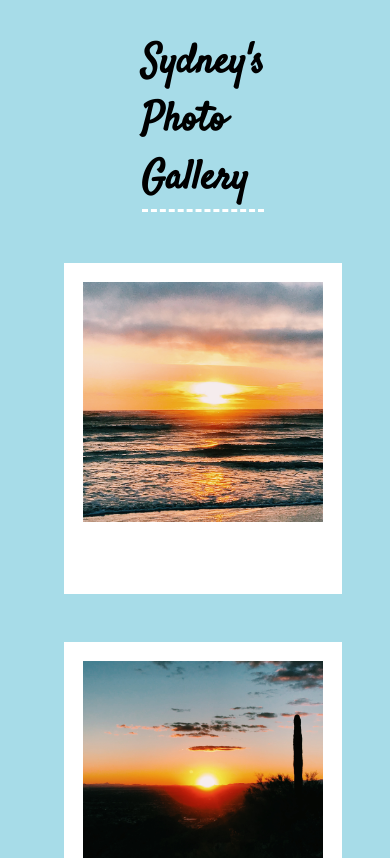
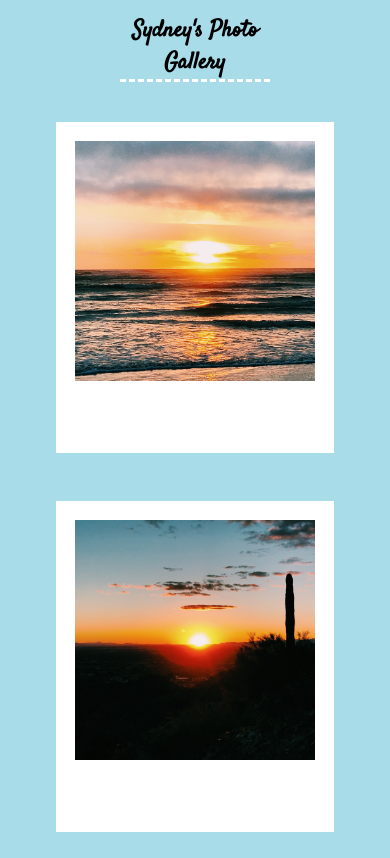
Before and after one commit to wansyd20/photo-gallery-project, a plain HTML site: page index.html in a window 390 px wide. Shown: the top 858 px of the page. Drawn offline with Linux system fonts and the light colour scheme.

Commit message:
Adjusting header size

```diff
--- a/index.html
+++ b/index.html
@@ -4,10 +4,12 @@
     <link href="https://fonts.googleapis.com/css?family=Satisfy&display=swap" rel="stylesheet">
     <link rel="stylesheet" type="text/css" href="./styles.css">
     <meta charset="utf-8">
+    <meta name=”viewport” content=”width=device-width, initial-scale=1”>
     <title>Sydney's Photo Gallery</title>
   </head>
   <body>
     <h1>Sydney's Photo Gallery</h1>
+    <div>
       <img src=./photos/2C0AE2E4-E46E-4EDF-AF9C-C0CF0CB6E64B.jpg>
       <img src=./photos/6EB32670-BD25-4452-90FA-6C73928C7819.jpg>
       <img src=./photos/6288DF09-728F-483A-B421-F2A67F75729A.jpg>
@@ -23,5 +25,6 @@
       <img src=./photos/9890E712-096F-4B78-8643-7A08A808B810.jpg>
       <img src=./photos/4043400D-41D5-4C21-82E6-2888B8BD9E53.jpg>
       <img src=./photos/IMG_8372.JPG>
+    </div>
   </body>
 </html>
--- a/styles.css
+++ b/styles.css
@@ -1,9 +1,10 @@
 h1{
   border-bottom:3px dashed white;
   font-family: 'Satisfy', cursive;
-  margin-left: 3.5in;
-  margin-right: 3.5in;
+  margin-left: 4in;
+  margin-right: 4in;
   font-size: 40px;
+  text-align: center;
 }
 img{
   height:2.5in;
@@ -15,9 +16,28 @@ img{
 body{
   background-color:#A7DCE8;
   margin-left: .25in;
-  margin-right: .2s5in;
+  margin-right: .25in;
+}
+div{
   display: flex;
   flex-flow: row wrap;
   justify-content: center;
 }
-@media
+@media screen and (max-width: 1200px) {
+  h1 {
+    font-size: 30px;
+    margin-left: 3in;
+    margin-right: 3in;
+  }
+}
+@media screen and (max-width: 812px) {
+  h1 {
+    font-size: 15px;
+    margin-right: 1in;
+    margin-left: 1in;
+}
+@media screen and (max-width:875px) {
+  h1 {
+    font-size: 23px;
+  }
+}
```
Also changed, not shown: 1 other file. Lines whose indentation alone changed are shown as unchanged.
